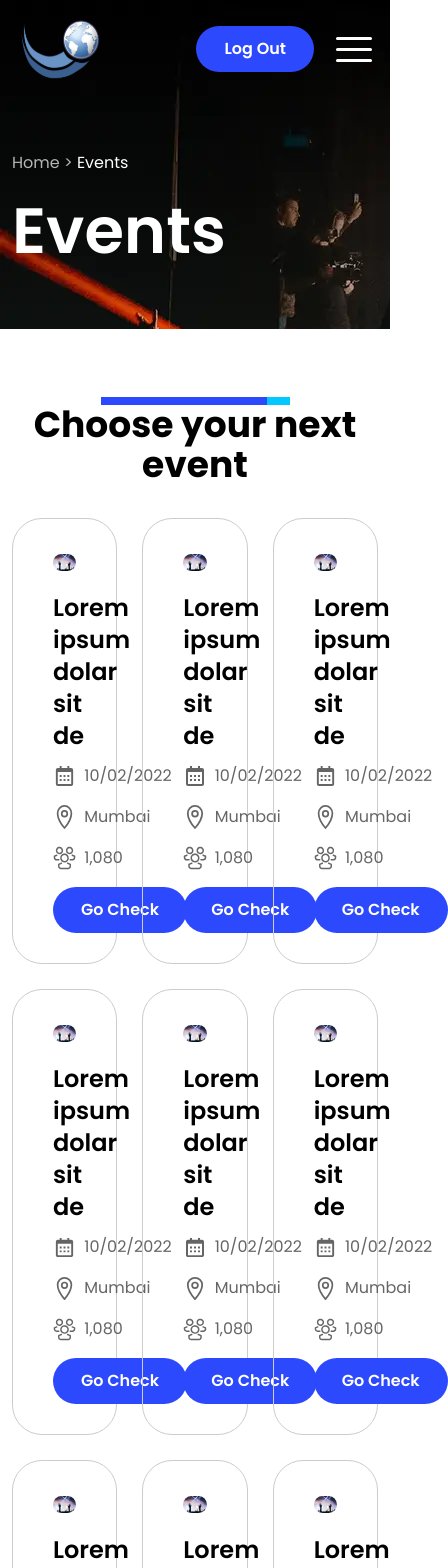
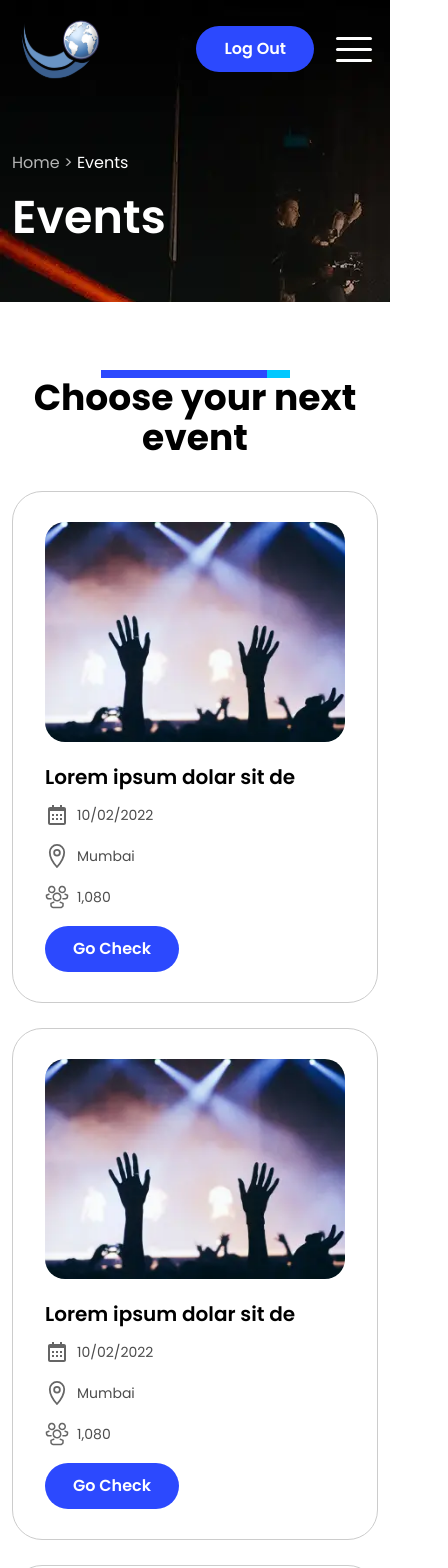
Before and after one commit to Prerna-2605/react-events-free, a React (Vite) app: page /events in a window 390 px wide. Shown: the top 1568 px of the page, 448 px wide, since content can reach past the window. Built offline with nearby package versions, Linux system fonts and the light colour scheme.

Commit message:
made events page responsive

```diff
--- a/src/components/ChooseEvent.jsx
+++ b/src/components/ChooseEvent.jsx
@@ -3,6 +3,7 @@ import Heading from './common/Heading'
 import line from '../assets/png/small-blue.png'
 import { Events } from '../utils/helper'
 import Button from './common/Button'
+import Smalltext from './common/Smalltext'
 
 const ChooseEvent = () => {
     return (
@@ -10,15 +11,18 @@ const ChooseEvent = () => {
             <img src={line} alt="image" className='block mx-auto' />
             <Heading text={"Choose your next event"} className='text-center mb-[33px]' />
 
-            <div className='grid grid-cols-3 gap-[25px]'>
+            <div className='grid grid-cols-3 gap-[25px] max-[930px]:grid-cols-2 max-[570px]:grid-cols-1 '>
                 {Events.map((item, index) => (
-                    <div key={index} className='border border-[#CCCCCC] rounded-[30px] pt-[35px] pb-[30px] px-10 transition-all duration-200 hover:border-transparent hover:shadow-3'>
+                    <div key={index} className='border border-[#CCCCCC] rounded-[30px] pt-[35px] pb-[30px] max-lg:pt-[30px] px-10 max-lg:px-8 transition-all duration-200 hover:border-transparent hover:shadow-3'>
                         <img src={item.image} alt="image" className='rounded-[20px] w-full' />
-                        <h3 className='font-poppins font-semibold text-2xl mt-[21px] mb-3'>{item.title} </h3>
+                        <h3 className='font-poppins font-semibold text-2xl max-lg:text-xl mt-[21px] mb-3'>{item.title} </h3>
                         {item.details.map((info, i) => (
                             <div key={i} className='flex items-center gap-2 mb-[17px]'>
                                 <img src={info.svg} alt="image" />
-                                <p className='font-poppins font-nomal text-base text-[#666666] '>{info.text} </p>
+
+                                <Smalltext
+                                    text={info.text}
+                                />
                             </div>
                         ))}
                         <Button text={"Go Check"} className='py-[11px] px-7 ' />
--- a/src/components/Eventshero.jsx
+++ b/src/components/Eventshero.jsx
@@ -5,11 +5,11 @@ import Breadcrumb from './common/Breadcrumb'
 const Eventshero = () => {
     return (
         <div style={{ backgroundImage: `url(${bgimg})` }}>
-            <div className='max-w-[1320px] px-3 mx-auto  pt-[143px] pb-[50px]'>
+            <div className='max-w-[1320px] px-3 mx-auto pt-[143px] pb-[50px]'>
                 <Breadcrumb
                 />
 
-                <h1 className='font-poppins font-semibold text-[64px] text-white'>Events</h1>
+                <h1 className='font-poppins font-semibold text-[64px] max-lg:text-[58px] max-md:text-[50px] max-sm:text-[46px] text-white'>Events</h1>
             </div>
         </div>
     )
```
